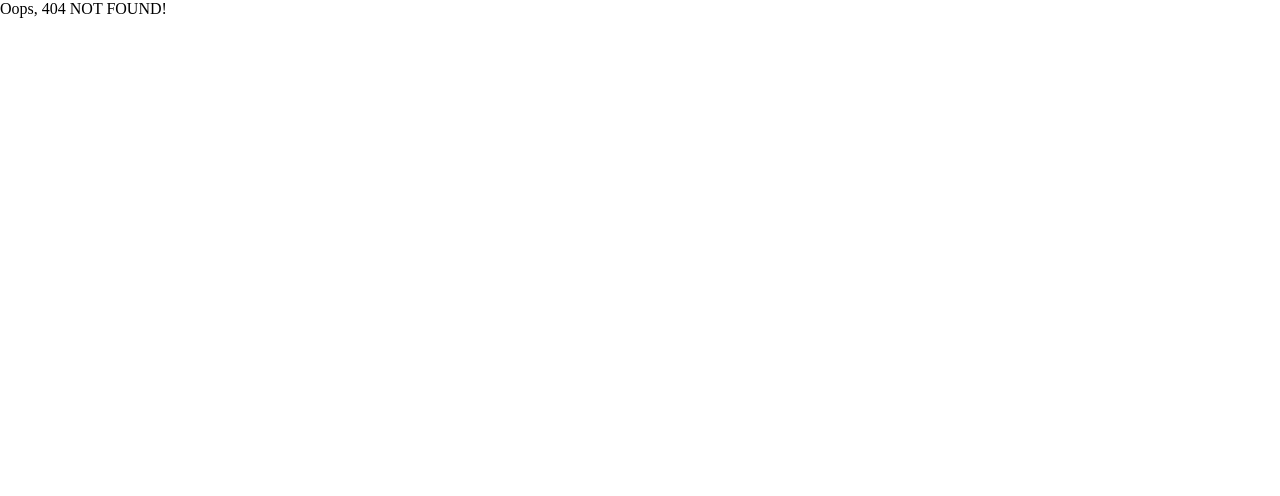
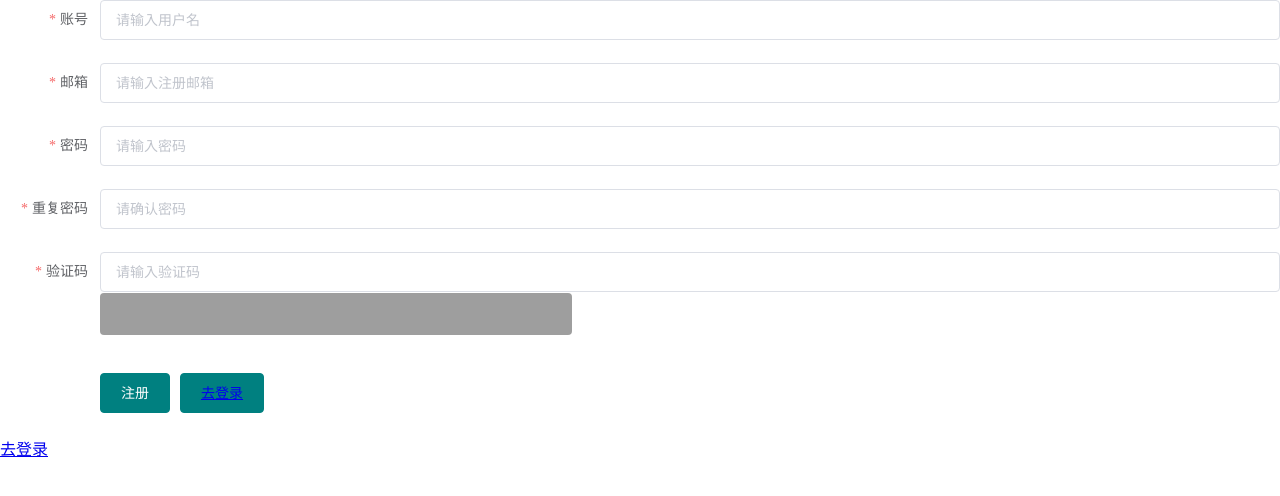
Before and after one commit to TcTOrz/laravel-vue-front, a Vue app: page /register in a window 1280 px wide. Before the commit this address had no page. Shown: the top 496 px of the page. Built offline with nearby package versions, Linux system fonts and the light colour scheme; grey boxes are pictures that could not be loaded.

Commit message:
add-register-page

```diff
--- /dev/null
+++ b/src/components/Register.vue
@@ -0,0 +1,147 @@
+<template>
+<div>
+  <el-form :model="registerForm" :rules="rules" ref="registerForm" label-width="100px">
+    <el-form-item label="账号" prop="name">
+      <el-input v-model="registerForm.name" placeholder="请输入用户名"></el-input>
+    </el-form-item>
+    <el-form-item label="邮箱" prop="email">
+      <el-input v-model="registerForm.email" placeholder="请输入注册邮箱"></el-input>
+    </el-form-item>
+    <el-form-item label="密码" prop="password">
+      <el-input v-model="registerForm.password" type="password" placeholder="请输入密码"></el-input>
+    </el-form-item>
+    <el-form-item label="重复密码" prop="rePassword">
+      <el-input v-model="registerForm.rePassword" type="password" placeholder="请确认密码"></el-input>
+    </el-form-item>
+    <el-form-item label="验证码" prop="captcha">
+      <el-input v-model="registerForm.captcha" placeholder="请输入验证码"></el-input>
+      <img :src="captchaSrc"
+        style="width: 40%;height: 42px;border-radius: 4px" @click="getCaptcha()" alt="图形验证码">
+    </el-form-item>
+    <el-form-item>
+      <el-button type="primary" @click="submitForm('registerForm')">注册</el-button>
+      <el-button type="primary"><router-link to="/login">去登录</router-link></el-button>
+    </el-form-item>
+  </el-form>
+</div>
+</template>
+
+<script>
+import cookie from '@/plugins/cookie';
+import { Message, Loading } from 'element-ui';
+
+export default {
+  data() {
+    const validatePass2 = (rule, value, callback) => {
+      if (value === '') {
+        callback(new Error('请再次输入密码'));
+      } else if (value !== this.registerForm.password) {
+        callback(new Error('两次输入密码不一致!'));
+      } else {
+        callback();
+      }
+    };
+    return {
+      registerForm: {
+        name: '',
+        email: '',
+        password: '',
+        rePassword: '',
+        captcha: '',
+      },
+      rules: {
+        name: [
+          { required: true, message: '请输入用户名', trigger: 'blur' },
+        ],
+        email: [
+          { required: true, message: '请输入邮箱地址', trigger: 'blur' },
+          { type: 'email', message: '请输入正确的邮箱地址', trigger: ['blur', 'change'] },
+        ],
+        password: [
+          { required: true, message: '请输入密码', trigger: 'blur' },
+          {
+            min: 6, max: 16, message: '长度在 6 到 16 个字符', trigger: 'blur',
+          },
+        ],
+        rePassword: [
+          { required: true, message: '请输入确认密码', trigger: 'blur' },
+          { validator: validatePass2, trigger: 'blur' },
+        ],
+        captcha: [
+          { required: true, message: '请输入验证码', trigger: 'blur' },
+        ],
+      },
+      captchaSrc: '',
+      text: '',
+    };
+  },
+  mounted() {
+    this.makeId();
+    this.initCaptcha();
+  },
+  methods: {
+    makeId() {
+      let text = '';
+      const possible = 'ABCDEFGHIJKLMNOPQRSTUVWXYZabcdefghijklmnopqrstuvwxyz0123456789';
+      for (let i = 0; i < 10; i += 1) {
+        text += possible.charAt(Math.floor(Math.random() * possible.length));
+      }
+      this.text = text;
+    },
+    initCaptcha() {
+      this.captchaSrc = `${this.GLOBAL.BASE_URL}${this.GLOBAL.BASE_API}captcha?uuid=${this.text}`;
+    },
+    getCaptcha() {
+      this.makeId();
+      this.captchaSrc = `${this.GLOBAL.BASE_URL}${this.GLOBAL.BASE_API}captcha?uuid=${this.text}`;
+    },
+    submitRegister(name, email, password, captcha) {
+      this.axios({
+        method: 'get',
+        url: `${this.GLOBAL.BASE_API}register`,
+        headers: {
+          'x-auth-uuid': this.text,
+        },
+        data: {
+          name,
+          email,
+          password,
+          captcha,
+        },
+      }).then((res) => {
+        if (res.data.code === 200) {
+          cookie.setCookie('token', res.data.data.token);
+          cookie.setCookie('hid', res.data.data.hid);
+          // this.$router.push(this.$route.query.redirect || '/');
+          Message({
+            message: '注册成功, 请激活邮箱后登录',
+            type: 'success',
+            duration: 5 * 1000,
+          });
+        } else {
+          Message({
+            message: res.data.message,
+            type: 'error',
+            duration: 5 * 1000,
+          });
+        }
+      });
+    },
+    submitForm(formName) {
+      this.$refs[formName].validate((valid) => {
+        if (valid) {
+          Loading.service({ fullscreen: true });
+          this.submitRegister(this.registerForm.name,
+            this.registerForm.email, this.registerForm.password, this.registerForm.captcha);
+          // console.log('submit!');
+        } else {
+          // eslint-disable-next-line
+          console.log('error submit!!');
+          return false;
+        }
+        return false;
+      });
+    },
+  },
+};
+</script>
--- a/src/router/index.js
+++ b/src/router/index.js
@@ -27,6 +27,7 @@ const routes = [
     path: '/', name: 'Home', meta: { auth: true }, component: Home,
   },
   { path: '/login', name: 'Login', component: () => import(/* webpackChunkName: "login" */ '../views/auth/Login.vue') },
+  { path: '/register', name: 'Register', component: () => import(/* webpackChunkName: "register" */ '../views/auth/Register.vue') },
   { path: '*', name: '404', component: () => import(/* webpackChunkName: "404" */ '../views/error/404.vue') },
 ];
 
--- a/src/views/auth/Login.vue
+++ b/src/views/auth/Login.vue
@@ -1,6 +1,8 @@
 <template>
   <div>
     <login-component></login-component>
+    没有账号？
+    <router-link to="/register">注册</router-link>
   </div>
 </template>
 
--- /dev/null
+++ b/src/views/auth/Register.vue
@@ -0,0 +1,17 @@
+<template>
+  <div>
+    <register-component></register-component>
+    <router-link to="/login">去登录</router-link>
+  </div>
+</template>
+
+<script>
+
+import registerComponent from '@/components/Register.vue';
+
+export default {
+  components: {
+    registerComponent,
+  },
+};
+</script>
```
